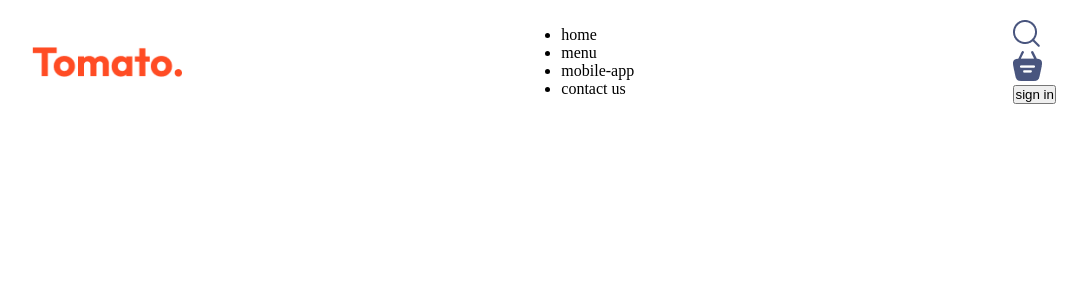
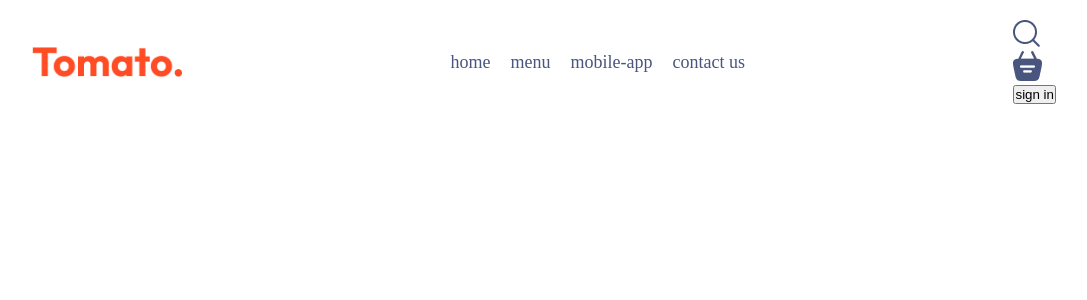
Before and after one commit to moonspark78/Food_Delivery, a React (Vite) app: page / in a window 1280 px wide. Shown: the top 300 px of the page, without its empty margins (96-1183 px from the left). Built offline with nearby package versions, Linux system fonts and the light colour scheme.

Commit message:
:art: working on  the navlink    :art:

```diff
--- a/src/components/Navbar/Navbar.css
+++ b/src/components/Navbar/Navbar.css
@@ -9,5 +9,9 @@
 }
 
 .navbar-menu{
-
+    display: flex;
+    list-style: none;
+    gap: 20px;
+    color: #49557e;
+    font-size: 18px;
 }
```
